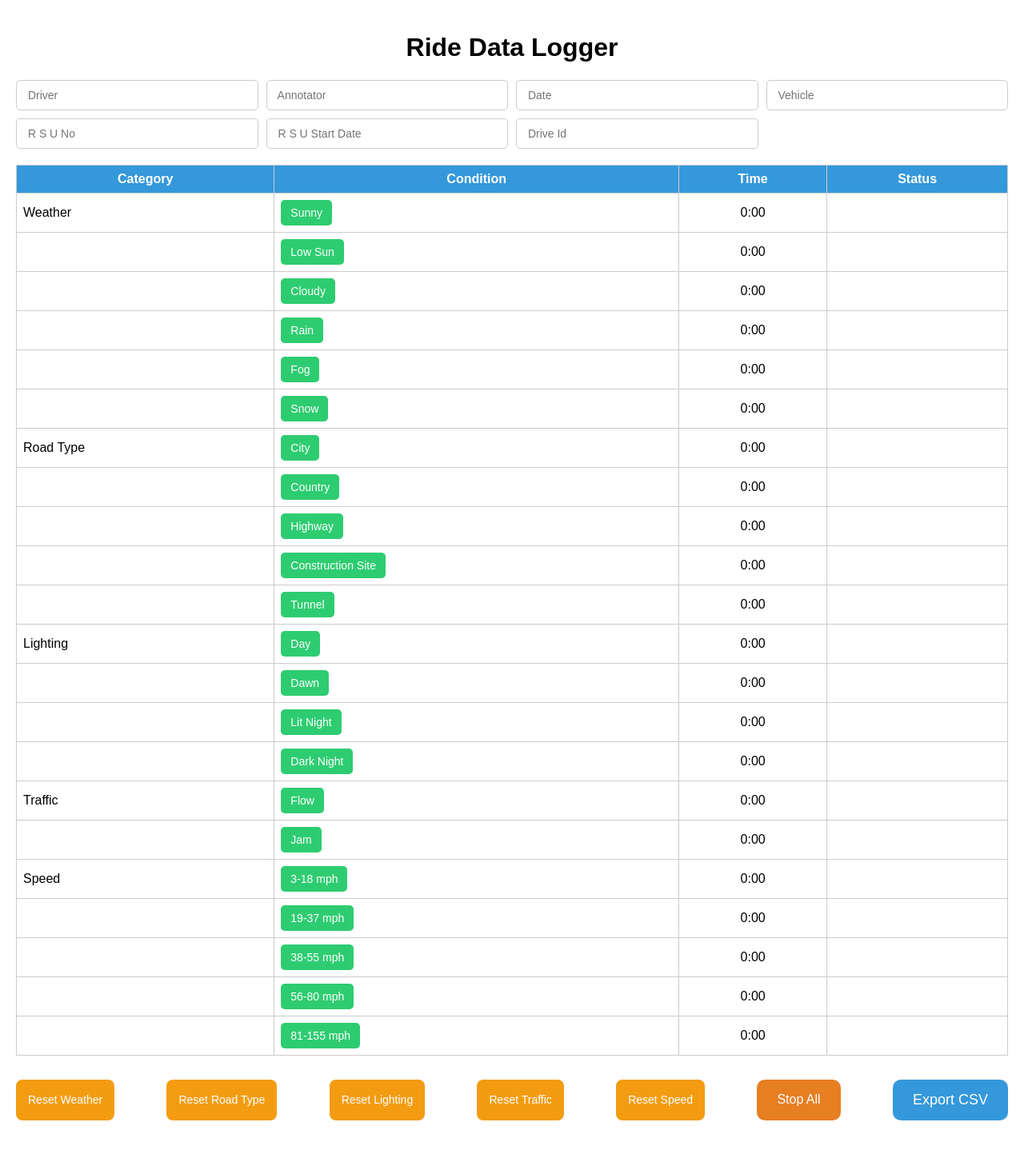
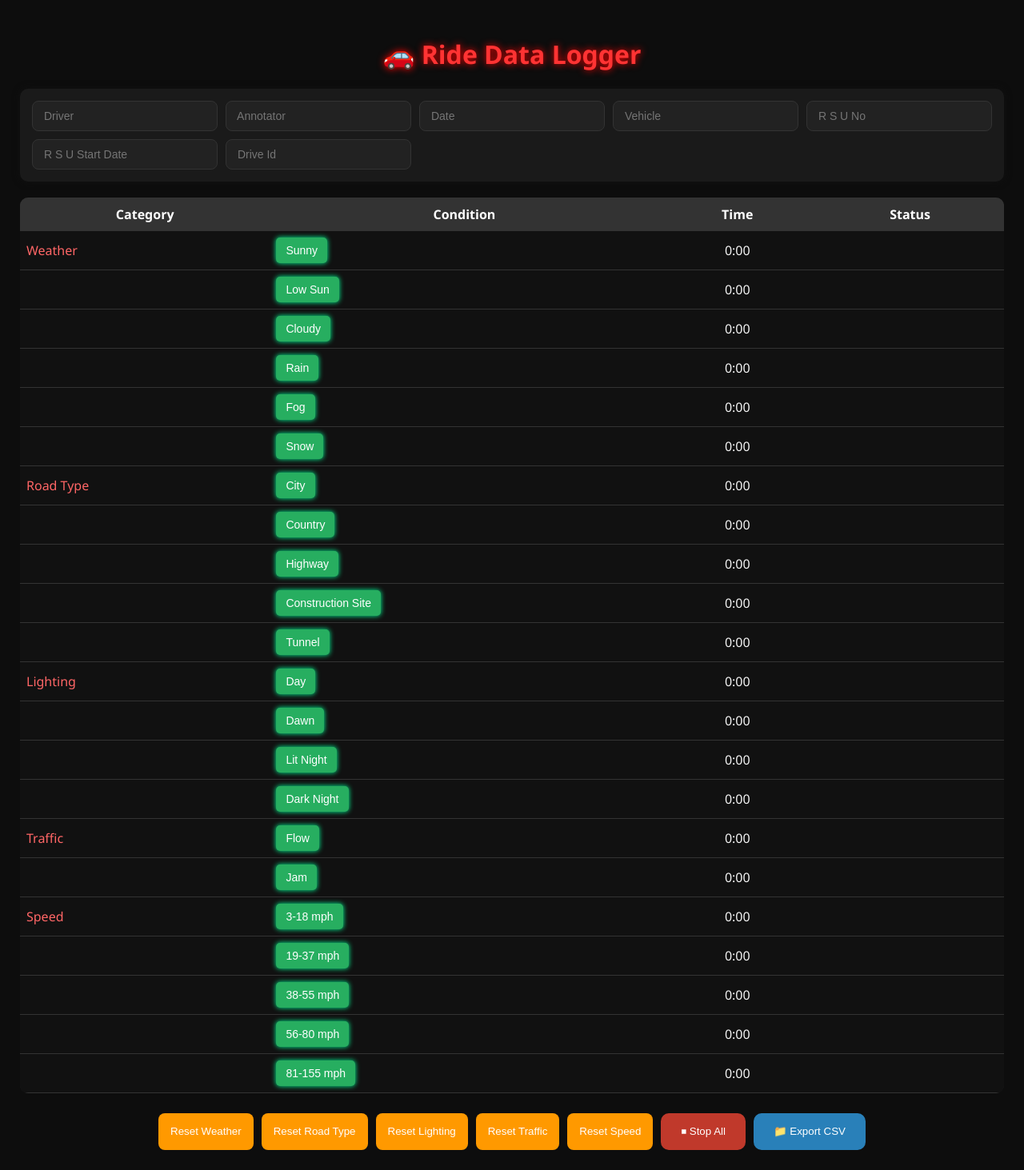
Before and after one commit to vipul180495/Ride-Logger, a React (Create React App) app: page / in a window 1280 px wide. Shown: the whole page at 80% size. Before the commit the page ends 1421 px from the top, so only its background shows below. Built offline with nearby package versions, Linux system fonts and the light colour scheme.

Commit message:
changed UI

```diff
--- a/src/App.css
+++ b/src/App.css
@@ -1,169 +1,108 @@
-.App {
-  text-align: center;
+body {
+  background-color: #111;
+  color: #eee;
+  font-family: "Segoe UI", sans-serif;
+  margin: 0;
+  padding: 0;
 }
 
-.App-logo {
-  height: 40vmin;
-  pointer-events: none;
+.app-container {
+  padding: 20px;
+  max-width: 900px;
+  margin: auto;
 }
 
-@media (prefers-reduced-motion: no-preference) {
-  .App-logo {
-    animation: App-logo-spin infinite 20s linear;
-  }
+h1 {
+  text-align: center;
+  color: #ff4444;
+  text-shadow: 0 0 10px #ff0000;
 }
 
-.App-header {
-  background-color: #282c34;
-  min-height: 100vh;
-  display: flex;
-  flex-direction: column;
-  align-items: center;
-  justify-content: center;
-  font-size: calc(10px + 2vmin);
-  color: white;
+.form-section {
+  display: grid;
+  grid-template-columns: 1fr 1fr;
+  gap: 10px 20px;
+  background-color: #1b1b1b;
+  padding: 15px;
+  border-radius: 10px;
+  margin-bottom: 20px;
 }
 
-.App-link {
-  color: #61dafb;
+.form-field label {
+  display: block;
+  color: #ccc;
+  font-size: 14px;
 }
 
-@keyframes App-logo-spin {
-  from {
-    transform: rotate(0deg);
-  }
-  to {
-    transform: rotate(360deg);
-  }
-}
-/* Basic responsive, touch-friendly styling */
-:root {
-  --bg: #f7f9fb;
-  --card: #ffffff;
-  --accent: #0b74ff;
-  --danger: #d9534f;
-  --muted: #666;
+.form-field input {
+  width: 100%;
+  padding: 5px;
+  border-radius: 6px;
+  border: 1px solid #444;
+  background: #222;
+  color: #eee;
 }
 
-* { box-sizing: border-box; }
-body, html, #root { height: 100%; margin: 0; font-family: Inter, Roboto, Arial, sans-serif; background: var(--bg); }
-
-.app {
-  min-height: 100vh;
-  display: flex;
-  flex-direction: column;
+.stop-all, .export {
+  padding: 10px 20px;
+  margin: 10px;
+  border: none;
+  border-radius: 8px;
+  cursor: pointer;
+  font-weight: bold;
 }
 
-.topbar {
-  display: flex;
-  align-items: center;
-  justify-content: space-between;
-  padding: 12px 16px;
-  background: var(--card);
-  box-shadow: 0 1px 3px rgba(0,0,0,0.06);
-  gap: 12px;
+.stop-all {
+  background: #ff4444;
+  color: #fff;
 }
 
-.topbar h1 { margin: 0; font-size: 1.1rem; }
-
-.controls { display:flex; gap:8px; flex-wrap:wrap; }
-.btn {
-  padding: 8px 10px;
-  border-radius: 8px;
-  border: none;
-  background: var(--accent);
-  color: white;
-  font-weight: 600;
-  cursor: pointer;
-}
-.btn:hover { filter: brightness(0.95); }
-.btn.danger { background: var(--danger); }
-
-.main {
-  display: grid;
-  grid-template-columns: 1fr 340px;
-  gap: 12px;
-  padding: 12px;
-  align-items: start;
+.export {
+  background: #2d89ef;
+  color: #fff;
 }
 
-.left { overflow-y: auto; max-height: calc(100vh - 160px); padding-right: 6px; }
-
-.category-card {
-  background: var(--card);
-  padding: 12px;
-  margin-bottom: 12px;
+.table-container {
+  background: #1b1b1b;
   border-radius: 10px;
-  box-shadow: 0 1px 2px rgba(0,0,0,0.04);
+  padding: 10px;
 }
 
-.category-card h2 { margin: 0 0 8px 0; font-size: 1rem; }
-
-.buttons-grid {
-  display: grid;
-  grid-template-columns: repeat(auto-fit, minmax(160px, 1fr));
-  gap: 10px;
+.category-section {
+  margin-bottom: 20px;
 }
 
-.cond-btn {
-  padding: 12px;
-  border-radius: 10px;
-  border: 1px solid #e6eefc;
-  background: linear-gradient(180deg,#fff,#f8fbff);
-  font-weight: 600;
-  text-align: left;
-  position: relative;
-  min-height: 50px;
-  cursor: pointer;
-  transition: transform .06s ease;
-}
-.cond-btn:active { transform: scale(0.995); }
-.cond-btn.active {
-  background: linear-gradient(180deg, #e8f0ff, #dbeeff);
-  border-color: #bcd8ff;
-  box-shadow: 0 3px 8px rgba(11,116,255,0.12);
-}
-.live-dot {
-  position: absolute;
-  right: 10px;
-  top: 10px;
-  width: 12px;
-  height: 12px;
-  border-radius: 50%;
-  background: #ff5b5b;
-  box-shadow: 0 0 6px rgba(255,91,91,0.6);
+.category-section h2 {
+  border-bottom: 2px solid #444;
+  color: #ff5555;
 }
 
-.right { display: flex; flex-direction: column; gap: 12px; }
-
-.panel {
-  background: var(--card);
-  padding: 12px;
-  border-radius: 10px;
-  box-shadow: 0 1px 2px rgba(0,0,0,0.04);
+.condition-row {
+  display: flex;
+  justify-content: space-between;
+  align-items: center;
+  padding: 6px 10px;
+  border-bottom: 1px solid #333;
 }
 
-.cur-line { margin:8px 0; }
-.muted { color: var(--muted); font-style: italic; }
-
-.log-list { max-height: 200px; overflow-y: auto; }
-.log-table { width: 100%; border-collapse: collapse; font-size: 0.9rem; }
-.log-table th, .log-table td { padding: 6px 8px; border-bottom: 1px solid #f0f4fb; text-align: left; }
-.log-table thead th { font-size: 0.8rem; color: #444; }
-
-.summary ul { margin: 0; padding-left: 16px; }
-
-.footer {
-  margin-top: auto;
-  padding: 10px 16px;
-  font-size: 0.88rem;
-  color: #333;
-  background: transparent;
+.condition-row.active {
+  background: rgba(255, 0, 0, 0.2);
 }
 
-/* Responsive for smaller devices */
-@media (max-width: 900px) {
-  .main { grid-template-columns: 1fr; }
-  .right { order: 2; }
-  .left { order: 1; }
+.btn {
+  padding: 5px 12px;
+  border: none;
+  border-radius: 6px;
+  cursor: pointer;
+  font-weight: bold;
 }
+
+.start {
+  background: #00cc66;
+  color: #fff;
+}
+
+.stop {
+  background: #ff3333;
+  color: #fff;
+}
--- a/src/App.js
+++ b/src/App.js
@@ -21,7 +21,6 @@ function App() {
   const [recentStopped, setRecentStopped] = useState("");
   const [, forceUpdate] = useState(0);
 
-  // new form info state
   const [formData, setFormData] = useState({
     Driver: "",
     Annotator: "",
@@ -33,34 +32,36 @@ function App() {
   });
 
   useEffect(() => {
-    const interval = setInterval(() => forceUpdate(n => n + 1), 1000);
+    const interval = setInterval(() => forceUpdate((n) => n + 1), 1000);
     return () => clearInterval(interval);
   }, []);
 
   const handleInputChange = (e) => {
     const { name, value } = e.target;
-    setFormData(prev => ({ ...prev, [name]: value }));
+    setFormData((prev) => ({ ...prev, [name]: value }));
   };
 
   const handleConditionClick = (category, condition) => {
     const key = `${category}-${condition}`;
-    setTimers(prev => {
+    setTimers((prev) => {
       const updatedTimers = { ...prev };
       let stoppedKey = "";
 
-      categories[category].forEach(cond => {
+      // Stop previous condition in same category
+      categories[category].forEach((cond) => {
         const condKey = `${category}-${cond}`;
         if (condKey !== key && updatedTimers[condKey]) {
           const duration = Date.now() - updatedTimers[condKey];
-          setLogs(l => ({ ...l, [condKey]: (l[condKey] || 0) + duration }));
+          setLogs((l) => ({ ...l, [condKey]: (l[condKey] || 0) + duration }));
           delete updatedTimers[condKey];
           stoppedKey = condKey;
         }
       });
 
+      // Start/Stop selected condition
       if (updatedTimers[key]) {
         const duration = Date.now() - updatedTimers[key];
-        setLogs(l => ({ ...l, [key]: (l[key] || 0) + duration }));
+        setLogs((l) => ({ ...l, [key]: (l[key] || 0) + duration }));
         delete updatedTimers[key];
         stoppedKey = key;
       } else {
@@ -79,7 +80,7 @@ function App() {
   const resetCategory = (category) => {
     const updatedLogs = { ...logs };
     const updatedTimers = { ...timers };
-    categories[category].forEach(condition => {
+    categories[category].forEach((condition) => {
       const key = `${category}-${condition}`;
       delete updatedTimers[key];
       delete updatedLogs[key];
@@ -92,7 +93,7 @@ function App() {
     const updatedLogs = { ...logs };
     const updatedTimers = { ...timers };
 
-    Object.keys(updatedTimers).forEach(key => {
+    Object.keys(updatedTimers).forEach((key) => {
       const duration = Date.now() - updatedTimers[key];
       updatedLogs[key] = (updatedLogs[key] || 0) + duration;
       delete updatedTimers[key];
@@ -101,9 +102,14 @@ function App() {
     setLogs(updatedLogs);
     setTimers({});
   };
-/*
+
   const exportCSV = () => {
-    stopAll(); // stop everything first
+    stopAll();
+
+    const now = new Date();
+    const date = now.toISOString().split("T")[0];
+    const time = now.toTimeString().split(" ")[0].replace(/:/g, "-");
+    const fileName = `RideData_${date}_${time}.csv`;
 
     let csv = "Ride Data Logger Report\n\n";
     csv += `Driver,${formData.Driver}\n`;
@@ -113,8 +119,8 @@ function App() {
     csv += `RSU No,${formData.RSUNo}\n`;
     csv += `RSU Start Date,${formData.RSUStartDate}\n`;
     csv += `Drive ID,${formData.DriveId}\n\n`;
+    csv += "Category,Condition,Minutes\n";
 
-    csv += "Category,Condition,Minutes\n";
     for (let key in logs) {
       const [category, condition] = key.split("-");
       const totalMs = logs[key];
@@ -126,56 +132,13 @@ function App() {
     const url = URL.createObjectURL(blob);
     const link = document.createElement("a");
     link.href = url;
-    link.setAttribute("download", "ride_data.csv");
-    document.body.appendChild(link);
-    link.click();
-    document.body.removeChild(link);
-    URL.revokeObjectURL(url);
-  };*/
-  const exportCSV = () => {
-  stopAll(); // stop everything first
-
-  // Get current date and time for file name
-  const now = new Date();
-  const date = now.toISOString().split("T")[0];
-  const time = now
-    .toTimeString()
-    .split(" ")[0]
-    .replace(/:/g, "-");
-  const fileName = `RideData_${date}_${time}.csv`;
-
-  let csv = "Ride Data Logger Report\n\n";
-  csv += `Driver,${formData.Driver}\n`;
-  csv += `Annotator,${formData.Annotator}\n`;
-  csv += `Date,${formData.Date}\n`;
-  csv += `Vehicle,${formData.Vehicle}\n`;
-  csv += `RSU No,${formData.RSUNo}\n`;
-  csv += `RSU Start Date,${formData.RSUStartDate}\n`;
-  csv += `Drive ID,${formData.DriveId}\n\n`;
-
-  csv += "Category,Condition,Minutes\n";
-  for (let key in logs) {
-    const [category, condition] = key.split("-");
-    const totalMs = logs[key];
-    const totalMinutes = (totalMs / 60000).toFixed(2);
-    csv += `${category},${condition},${totalMinutes}\n`;
-  }
-
-  // Create and download CSV
-  const blob = new Blob([csv], { type: "text/csv;charset=utf-8;" });
-  const url = URL.createObjectURL(blob);
-  const link = document.createElement("a");
-  link.href = url;
     link.setAttribute("download", fileName);
     document.body.appendChild(link);
     link.click();
     document.body.removeChild(link);
     URL.revokeObjectURL(url);
-
-  // Optional: Success message
     alert("✅ CSV Exported Successfully!");
   };
-
 
   const getTotalMs = (key) => {
     const base = logs[key] || 0;
@@ -184,16 +147,38 @@ function App() {
   };
 
   return (
-    <div style={{ padding: "20px", fontFamily: "Arial, sans-serif" }}>
-      <h1 style={{ textAlign: "center" }}>Ride Data Logger</h1>
+    <div
+      style={{
+        padding: "25px",
+        fontFamily: "Segoe UI, sans-serif",
+        backgroundColor: "#0d0d0d",
+        color: "#f5f5f5",
+        minHeight: "100vh"
+      }}
+    >
+      <h1
+        style={{
+          textAlign: "center",
+          color: "#ff3333",
+          textShadow: "0 0 10px #ff0000"
+        }}
+      >
+        🚗 Ride Data Logger
+      </h1>
 
-      {/* Input Form Section */}
-      <div style={{
+      {/* Info Form */}
+      <div
+        style={{
           display: "grid",
-        gridTemplateColumns: "repeat(auto-fit, minmax(250px, 1fr))",
+          gridTemplateColumns: "repeat(auto-fit, minmax(220px, 1fr))",
           gap: "10px",
-        marginBottom: "20px"
-      }}>
+          backgroundColor: "#1a1a1a",
+          padding: "15px",
+          borderRadius: "10px",
+          marginBottom: "20px",
+          boxShadow: "0 0 10px #111"
+        }}
+      >
         {Object.keys(formData).map((key) => (
           <input
             key={key}
@@ -204,24 +189,35 @@ function App() {
             style={{
               padding: "10px",
               fontSize: "14px",
-              border: "1px solid #ccc",
-              borderRadius: "5px"
+              border: "1px solid #333",
+              borderRadius: "8px",
+              background: "#222",
+              color: "#f5f5f5"
             }}
           />
         ))}
       </div>
 
-      <table style={{ width: "100%", borderCollapse: "collapse" }}>
+      {/* Table */}
+      <table
+        style={{
+          width: "100%",
+          borderCollapse: "collapse",
+          backgroundColor: "#1a1a1a",
+          borderRadius: "10px",
+          overflow: "hidden"
+        }}
+      >
         <thead>
-          <tr style={{ backgroundColor: "#3498db", color: "white" }}>
-            <th style={{ border: "1px solid #ccc", padding: "8px" }}>Category</th>
-            <th style={{ border: "1px solid #ccc", padding: "8px" }}>Condition</th>
-            <th style={{ border: "1px solid #ccc", padding: "8px" }}>Time</th>
-            <th style={{ border: "1px solid #ccc", padding: "8px" }}>Status</th>
+          <tr style={{ backgroundColor: "#333", color: "#fff" }}>
+            <th style={{ padding: "10px" }}>Category</th>
+            <th style={{ padding: "10px" }}>Condition</th>
+            <th style={{ padding: "10px" }}>Time</th>
+            <th style={{ padding: "10px" }}>Status</th>
           </tr>
         </thead>
         <tbody>
-          {Object.keys(categories).map(category =>
+          {Object.keys(categories).map((category) =>
             categories[category].map((condition, index) => {
               const key = `${category}-${condition}`;
               const active = timers[key];
@@ -229,31 +225,56 @@ function App() {
               const isRecent = recentStopped === key;
 
               return (
-                <tr key={key} style={{ backgroundColor: isRecent ? "#f39c12" : "white" }}>
-                  <td style={{ border: "1px solid #ccc", padding: "8px" }}>
+                <tr
+                  key={key}
+                  style={{
+                    backgroundColor: isRecent
+                      ? "#664400"
+                      : active
+                      ? "#332222"
+                      : "#111",
+                    borderBottom: "1px solid #333"
+                  }}
+                >
+                  <td style={{ padding: "8px", color: "#ff6666" }}>
                     {index === 0 ? category : ""}
                   </td>
-                  <td style={{ border: "1px solid #ccc", padding: "8px" }}>
+                  <td style={{ padding: "8px" }}>
                     <button
                       onClick={() => handleConditionClick(category, condition)}
                       style={{
                         padding: "8px 12px",
                         fontSize: "14px",
-                        backgroundColor: active ? "#e74c3c" : "#2ecc71",
+                        backgroundColor: active ? "#e74c3c" : "#27ae60",
                         color: "white",
                         border: "none",
                         borderRadius: "5px",
-                        cursor: "pointer"
+                        cursor: "pointer",
+                        boxShadow: active
+                          ? "0 0 10px #ff3333"
+                          : "0 0 6px #00ff99"
                       }}
                     >
-                      {condition} {active ? "(Running)" : ""}
+                      {condition} {active ? "⏱" : ""}
                     </button>
                   </td>
-                  <td style={{ border: "1px solid #ccc", padding: "8px", textAlign: "center" }}>
+                  <td
+                    style={{
+                      textAlign: "center",
+                      padding: "8px",
+                      color: "#f5f5f5"
+                    }}
+                  >
                     {formatTime(totalMs)}
                   </td>
-                  <td style={{ border: "1px solid #ccc", padding: "8px", textAlign: "center" }}>
-                    {active ? "Running" : isRecent ? "Just Stopped" : ""}
+                  <td
+                    style={{
+                      textAlign: "center",
+                      padding: "8px",
+                      color: active ? "#00ff99" : "#aaa"
+                    }}
+                  >
+                    {active ? "Running" : isRecent ? "Stopped" : ""}
                   </td>
                 </tr>
               );
@@ -262,26 +283,27 @@ function App() {
         </tbody>
       </table>
 
-      {/* Buttons Section */}
-      <div style={{
-        marginTop: "20px",
+      {/* Buttons */}
+      <div
+        style={{
+          marginTop: "25px",
           display: "flex",
-        justifyContent: "space-between",
-        flexWrap: "wrap"
-      }}>
-        {Object.keys(categories).map(category => (
+          flexWrap: "wrap",
+          justifyContent: "center",
+          gap: "10px"
+        }}
+      >
+        {Object.keys(categories).map((category) => (
           <button
             key={category}
             onClick={() => resetCategory(category)}
             style={{
               padding: "10px 15px",
-              fontSize: "14px",
-              backgroundColor: "#f39c12",
-              color: "white",
+              backgroundColor: "#ff9900",
+              color: "#fff",
               border: "none",
               borderRadius: "8px",
-              cursor: "pointer",
-              marginTop: "10px"
+              cursor: "pointer"
             }}
           >
             Reset {category}
@@ -291,31 +313,27 @@ function App() {
           onClick={stopAll}
           style={{
             padding: "15px 25px",
-            fontSize: "16px",
-            backgroundColor: "#e67e22",
+            backgroundColor: "#c0392b",
             color: "white",
             border: "none",
             borderRadius: "10px",
-            cursor: "pointer",
-            marginTop: "10px"
+            cursor: "pointer"
           }}
         >
-          Stop All
+          ⏹ Stop All
         </button>
         <button
           onClick={exportCSV}
           style={{
             padding: "15px 25px",
-            fontSize: "18px",
-            backgroundColor: "#3498db",
+            backgroundColor: "#2980b9",
             color: "white",
             border: "none",
             borderRadius: "10px",
-            cursor: "pointer",
-            marginTop: "10px"
+            cursor: "pointer"
           }}
         >
-          Export CSV
+          📁 Export CSV
         </button>
       </div>
     </div>
```
Lines whose indentation alone changed are shown as unchanged.
